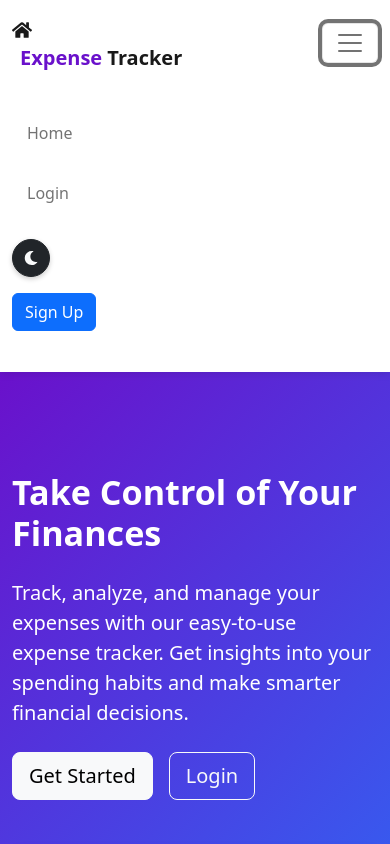
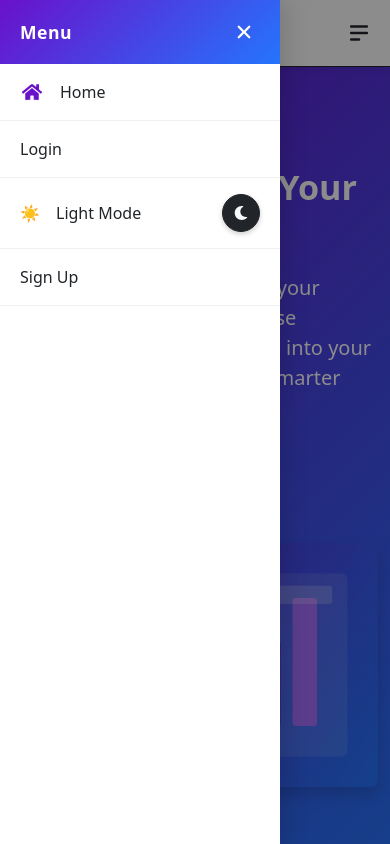
Before and after one commit to nikhilanand07/expense-tracker, a React (Create React App) app in the folder frontend/: page / in a window 390 px wide. Both pictures are taken after a click on the button "Open menu". Shown: the top 844 px of the page. Built offline with nearby package versions, Linux system fonts and the light colour scheme; no server answers.

Commit message:
fixed mobile issue

```diff
--- a/frontend/src/components/Header.css
+++ b/frontend/src/components/Header.css
@@ -1,4 +1,4 @@
-/* Dashboard Icon Styling */
+/* ── Dashboard Icon ── */
 .dashboard-icon-container {
   position: relative;
   width: 40px;
@@ -37,40 +37,25 @@
   background-color: rgba(255, 255, 255, 0.1);
 }
 
-.dashboard-icon {
-  font-size: 16px;
-}
+.dashboard-icon { font-size: 16px; }
+.dashboard-icon-container.light .dashboard-icon { color: #6a11cb; }
+.dashboard-icon-container.dark  .dashboard-icon { color: #ffffff; }
 
-.dashboard-icon-container.light .dashboard-icon {
-  color: #6a11cb;
-}
-
-.dashboard-icon-container.dark .dashboard-icon {
-  color: #ffffff;
-}
-
-/* Navbar styling enhancements */
+/* ── Navbar ── */
 .navbar {
   border-bottom: 1px solid;
   transition: all 0.3s ease;
 }
+.navbar.bg-light { border-bottom-color: #e0e0e0; }
+.navbar.bg-dark  { border-bottom-color: #333333; }
 
-.navbar.bg-light {
-  border-bottom-color: #e0e0e0;
-}
-
-.navbar.bg-dark {
-  border-bottom-color: #333333;
-}
-
-/* Button hover effects */
+/* ── Desktop nav hover effects ── */
 .btn-outline-dark:hover,
 .btn-outline-light:hover {
   transform: translateY(-1px);
   transition: all 0.2s ease;
 }
 
-/* Nav link hover effects */
 .nav-link {
   position: relative;
   transition: all 0.2s ease;
@@ -88,6 +73,149 @@
   transform: translateX(-50%);
 }
 
-.nav-link:hover::after {
-  width: 80%;
+.nav-link:hover::after { width: 80%; }
+
+/* ── Mobile Hamburger button ── */
+.sidebar-hamburger {
+  background: none;
+  border: none;
+  cursor: pointer;
+  padding: 6px;
+  border-radius: 6px;
+  display: flex;
+  align-items: center;
+  justify-content: center;
+  color: inherit;
+  transition: background 0.2s;
 }
+.sidebar-hamburger:hover { background: rgba(128, 128, 128, 0.15); }
+
+/* ── Backdrop overlay ── */
+.sidebar-backdrop {
+  position: fixed;
+  inset: 0;
+  background: rgba(0, 0, 0, 0.45);
+  z-index: 1040;
+  opacity: 0;
+  pointer-events: none;
+  transition: opacity 0.3s ease;
+}
+.sidebar-backdrop.open {
+  opacity: 1;
+  pointer-events: all;
+}
+
+/* ── Sidebar drawer ── */
+.mobile-sidebar {
+  position: fixed;
+  top: 0;
+  left: 0;
+  width: 280px;
+  height: 100dvh;
+  z-index: 1050;
+  transform: translateX(-100%);
+  transition: transform 0.3s cubic-bezier(0.4, 0, 0.2, 1);
+  display: flex;
+  flex-direction: column;
+  background: #ffffff;
+  box-shadow: 4px 0 24px rgba(0, 0, 0, 0.15);
+  overflow-y: auto;
+}
+.mobile-sidebar.dark {
+  background: #1a1a2e;
+  color: #f0f0f0;
+}
+.mobile-sidebar.open {
+  transform: translateX(0);
+}
+
+/* Sidebar header (green bar like Cricbuzz) */
+.sidebar-header {
+  display: flex;
+  align-items: center;
+  justify-content: space-between;
+  padding: 16px 20px;
+  background: linear-gradient(135deg, #6a11cb, #2575fc);
+  flex-shrink: 0;
+}
+.sidebar-title {
+  font-size: 1.1rem;
+  font-weight: 700;
+  color: #ffffff;
+  letter-spacing: 0.5px;
+}
+.sidebar-close {
+  background: none;
+  border: none;
+  color: #ffffff;
+  cursor: pointer;
+  padding: 4px;
+  border-radius: 50%;
+  display: flex;
+  align-items: center;
+  justify-content: center;
+  transition: background 0.2s;
+}
+.sidebar-close:hover { background: rgba(255, 255, 255, 0.2); }
+
+/* Sidebar body */
+.sidebar-body {
+  flex: 1;
+  display: flex;
+  flex-direction: column;
+}
+
+/* Individual sidebar item */
+.sidebar-item {
+  display: flex;
+  align-items: center;
+  gap: 16px;
+  padding: 16px 20px;
+  font-size: 1rem;
+  font-weight: 500;
+  text-decoration: none;
+  color: inherit;
+  border-bottom: 1px solid rgba(128, 128, 128, 0.12);
+  transition: background 0.15s;
+  background: none;
+  border-left: none;
+  border-top: none;
+  border-right: none;
+  width: 100%;
+  text-align: left;
+  cursor: pointer;
+}
+.sidebar-item:hover {
+  background: rgba(106, 17, 203, 0.07);
+  color: #6a11cb;
+  text-decoration: none;
+}
+.mobile-sidebar.dark .sidebar-item { color: #f0f0f0; }
+.mobile-sidebar.dark .sidebar-item:hover { background: rgba(255,255,255,0.07); color: #c084fc; }
+
+/* Icon inside items */
+.sidebar-icon {
+  font-size: 18px;
+  width: 24px;
+  text-align: center;
+  flex-shrink: 0;
+  color: #6a11cb;
+}
+.mobile-sidebar.dark .sidebar-icon { color: #c084fc; }
+
+/* Items with a right-side control (currency, theme) */
+.sidebar-item--control {
+  justify-content: flex-start;
+}
+.sidebar-item--control .sidebar-control-value {
+  margin-left: auto;
+}
+
+/* Logout item */
+.sidebar-item--logout {
+  color: #dc3545;
+  margin-top: auto;
+  border-bottom: none;
+}
+.sidebar-item--logout .sidebar-icon { color: #dc3545; }
+.sidebar-item--logout:hover { background: rgba(220, 53, 69, 0.07); color: #dc3545; }
--- a/frontend/src/components/Header.js
+++ b/frontend/src/components/Header.js
@@ -5,161 +5,175 @@ import { useAuth } from '../context/AuthContext';
 import { useTheme } from '../context/ThemeContext';
 import CurrencySelector from './CurrencySelector';
 import ThemeToggle from './ThemeToggle';
-import { FaBrain, FaHome, FaUsers } from 'react-icons/fa';
+import { FaBrain, FaHome, FaUsers, FaSignOutAlt, FaChartLine } from 'react-icons/fa';
+import { HiMenuAlt2 } from 'react-icons/hi';
+import { IoClose } from 'react-icons/io5';
+import './Header.css';
 
 const Header = () => {
   const { user, logout } = useAuth();
   const { darkMode } = useTheme();
   const navigate = useNavigate();
   const location = useLocation();
-  const [expanded, setExpanded] = useState(false);
+  const [sidebarOpen, setSidebarOpen] = useState(false);
 
-  // Check if the current route is the insights page
-  const isInsightsPage = location.pathname === '/insights';
-
-  // Close navbar when route changes
+  // Close sidebar on route change
   useEffect(() => {
-    setExpanded(false);
+    setSidebarOpen(false);
   }, [location.pathname]);
 
+  // Prevent body scroll when sidebar is open
+  useEffect(() => {
+    if (sidebarOpen) {
+      document.body.style.overflow = 'hidden';
+    } else {
+      document.body.style.overflow = '';
+    }
+    return () => { document.body.style.overflow = ''; };
+  }, [sidebarOpen]);
+
   const handleLogout = () => {
+    setSidebarOpen(false);
     logout();
     navigate('/');
   };
 
   return (
+    <>
+      {/* ── Sidebar backdrop ── */}
+      <div
+        className={`sidebar-backdrop ${sidebarOpen ? 'open' : ''}`}
+        onClick={() => setSidebarOpen(false)}
+      />
+
+      {/* ── Slide-in sidebar ── */}
+      <div className={`mobile-sidebar ${sidebarOpen ? 'open' : ''} ${darkMode ? 'dark' : ''}`}>
+        {/* Header */}
+        <div className="sidebar-header">
+          <span className="sidebar-title">Menu</span>
+          <button className="sidebar-close" onClick={() => setSidebarOpen(false)} aria-label="Close menu">
+            <IoClose size={24} />
+          </button>
+        </div>
+
+        {/* Nav items */}
+        <div className="sidebar-body">
+          {user ? (
+            <>
+              <Link to="/groups" className="sidebar-item" onClick={() => setSidebarOpen(false)}>
+                <FaUsers className="sidebar-icon" />
+                <span>Groups</span>
+              </Link>
+
+              <Link to="/insights" className="sidebar-item" onClick={() => setSidebarOpen(false)}>
+                <FaBrain className="sidebar-icon" />
+                <span>Insights</span>
+              </Link>
+
+              <div className="sidebar-item sidebar-item--control">
+                <FaChartLine className="sidebar-icon" />
+                <span>Currency</span>
+                <div className="sidebar-control-value">
+                  <CurrencySelector />
+                </div>
+              </div>
+
+              <div className="sidebar-item sidebar-item--control">
+                <span className="sidebar-icon" style={{ fontSize: '18px' }}>
+                  {darkMode ? '🌙' : '☀️'}
+                </span>
+                <span>{darkMode ? 'Dark Mode' : 'Light Mode'}</span>
+                <div className="sidebar-control-value">
+                  <ThemeToggle />
+                </div>
+              </div>
+
+              <button className="sidebar-item sidebar-item--logout" onClick={handleLogout}>
+                <FaSignOutAlt className="sidebar-icon" />
+                <span>Logout</span>
+              </button>
+            </>
+          ) : (
+            <>
+              <Link to="/" className="sidebar-item" onClick={() => setSidebarOpen(false)}>
+                <FaHome className="sidebar-icon" />
+                <span>Home</span>
+              </Link>
+              <Link to="/login" className="sidebar-item" onClick={() => setSidebarOpen(false)}>
+                <span>Login</span>
+              </Link>
+              <div className="sidebar-item sidebar-item--control">
+                <span>{darkMode ? '🌙' : '☀️'}</span>
+                <span>{darkMode ? 'Dark Mode' : 'Light Mode'}</span>
+                <div className="sidebar-control-value">
+                  <ThemeToggle />
+                </div>
+              </div>
+              <Link to="/signup" className="sidebar-item" onClick={() => setSidebarOpen(false)}>
+                <span>Sign Up</span>
+              </Link>
+            </>
+          )}
+        </div>
+      </div>
+
+      {/* ── Top Navbar ── */}
       <Navbar
         bg={darkMode ? 'dark' : 'white'}
         variant={darkMode ? 'dark' : 'light'}
-      expand="lg"
-      expanded={expanded}
-      onToggle={(expanded) => setExpanded(expanded)}
         className={`navbar ${darkMode ? 'navbar-dark' : ''}`}
       >
         <Container>
-        <Navbar.Brand as={Link} to="/" className="fw-bold">
+          {/* Brand */}
+          <Navbar.Brand as={Link} to="/" className="fw-bold d-flex align-items-center">
             <div className={`dashboard-icon-container ${darkMode ? 'dark' : 'light'}`}>
               <div className="dashboard-icon-gradient"></div>
               <div className="dashboard-icon-circle">
                 <FaHome className="dashboard-icon" />
               </div>
             </div>
-          <span className="ms-2" style={{ color: darkMode ? '#a66eff' : '#6a11cb' }}>Expense</span> Tracker
+            <span className="ms-2" style={{ color: darkMode ? '#a66eff' : '#6a11cb' }}>Expense</span>&nbsp;Tracker
           </Navbar.Brand>
-        <Navbar.Toggle aria-controls="basic-navbar-nav" />
-        <Navbar.Collapse id="basic-navbar-nav">
-          <Nav className="ms-auto mobile-nav">
+
+          {/* Desktop nav links (hidden on mobile) */}
+          <Nav className="ms-auto d-none d-lg-flex align-items-center gap-2">
             {user ? (
               <>
-                <Nav.Link as={Link} to="/dashboard" className="my-2 my-lg-0" onClick={() => setExpanded(false)}>
-                  Dashboard
-                </Nav.Link>
-
-                {/* Groups Link */}
-                <Nav.Link as={Link} to="/groups" className="my-2 my-lg-0" onClick={() => setExpanded(false)}>
+                <Nav.Link as={Link} to="/groups">
                   <FaUsers className="me-1" /> Groups
                 </Nav.Link>
-
-                {/* Enhanced AI-themed Insights Link */}
-                <Nav.Link
-                  as={Link}
-                  to="/insights"
-                  onClick={() => setExpanded(false)}
-                  className={`insights-link my-2 my-lg-0 ${isInsightsPage ? 'active' : ''}`}
-                  style={{
-                    background: isInsightsPage
-                      ? 'linear-gradient(90deg, #6a11cb 0%, #2575fc 100%)'
-                      : 'linear-gradient(90deg, #8e2de2 0%, #4a00e0 100%)',
-                    color: '#fff',
-                    borderRadius: '20px',
-                    padding: '6px 15px',
-                    margin: '8px 5px',
-                    display: 'flex',
-                    alignItems: 'center',
-                    gap: '5px',
-                    boxShadow: darkMode
-                      ? '0 4px 6px rgba(255, 255, 255, 0.08), 0 1px 3px rgba(255, 255, 255, 0.05)'
-                      : '0 4px 6px rgba(50, 50, 93, 0.11), 0 1px 3px rgba(0, 0, 0, 0.08)',
-                    transition: 'all 0.3s ease',
-                    fontWeight: '500'
-                  }}
-                  onMouseEnter={(e) => {
-                    e.currentTarget.style.transform = 'translateY(-2px)';
-                    e.currentTarget.style.boxShadow = darkMode
-                      ? '0 7px 14px rgba(255, 255, 255, 0.08), 0 3px 6px rgba(255, 255, 255, 0.05)'
-                      : '0 7px 14px rgba(50, 50, 93, 0.1), 0 3px 6px rgba(0, 0, 0, 0.08)';
-                  }}
-                  onMouseLeave={(e) => {
-                    e.currentTarget.style.transform = 'translateY(0)';
-                    e.currentTarget.style.boxShadow = darkMode
-                      ? '0 4px 6px rgba(255, 255, 255, 0.08), 0 1px 3px rgba(255, 255, 255, 0.05)'
-                      : '0 4px 6px rgba(50, 50, 93, 0.11), 0 1px 3px rgba(0, 0, 0, 0.08)';
-                  }}
-                >
-                  <FaBrain style={{ fontSize: '16px' }} />
-                  <span>AI Insights</span>
-                  <div
-                    className="pulse-effect"
-                    style={{
-                      width: '8px',
-                      height: '8px',
-                      backgroundColor: '#4ade80',
-                      borderRadius: '50%',
-                      marginLeft: '5px',
-                      position: 'relative'
-                    }}
-                  />
+                <Nav.Link as={Link} to="/insights">
+                  <FaBrain className="me-1" /> Insights
                 </Nav.Link>
-
-                <div className="d-flex flex-column flex-lg-row align-items-start align-items-lg-center mt-2 mt-lg-0">
-                  {user && (
-                    <div className="d-flex align-items-center my-2 my-lg-0 mx-lg-2">
                 <CurrencySelector />
-                    </div>
-                  )}
-                  <div className="my-2 my-lg-0 mx-lg-2">
                 <ThemeToggle />
-                  </div>
-                  <Button
-                    variant={darkMode ? "outline-light" : "outline-danger"}
-                    className="my-2 my-lg-0 ms-lg-2"
-                    onClick={() => {
-                      setExpanded(false);
-                      handleLogout();
-                    }}
-                  >
+                <Button variant={darkMode ? 'outline-light' : 'outline-danger'} onClick={handleLogout}>
                   Logout
                 </Button>
-                </div>
               </>
             ) : (
               <>
-                <Nav.Link as={Link} to="/" className="my-2 my-lg-0" onClick={() => setExpanded(false)}>
-                  Home
-                </Nav.Link>
-                <Nav.Link as={Link} to="/login" className="my-2 my-lg-0" onClick={() => setExpanded(false)}>
-                  Login
-                </Nav.Link>
-                <div className="d-flex flex-column flex-lg-row align-items-start align-items-lg-center mt-2 mt-lg-0">
-                  <div className="my-2 my-lg-0 mx-lg-2">
+                <Nav.Link as={Link} to="/">Home</Nav.Link>
+                <Nav.Link as={Link} to="/login">Login</Nav.Link>
                 <ThemeToggle />
-                  </div>
-                  <Button
-                    variant={darkMode ? "light" : "primary"}
-                    className="my-2 my-lg-0 ms-lg-2"
-                    as={Link}
-                    to="/signup"
-                    onClick={() => setExpanded(false)}
-                  >
+                <Button variant={darkMode ? 'light' : 'primary'} as={Link} to="/signup">
                   Sign Up
                 </Button>
-                </div>
               </>
             )}
           </Nav>
-        </Navbar.Collapse>
+
+          {/* Mobile hamburger button (hidden on desktop) */}
+          <button
+            className="d-lg-none sidebar-hamburger"
+            onClick={() => setSidebarOpen(true)}
+            aria-label="Open menu"
+          >
+            <HiMenuAlt2 size={26} />
+          </button>
         </Container>
       </Navbar>
+    </>
   );
 };
 
--- a/frontend/src/pages/CreateBill.js
+++ b/frontend/src/pages/CreateBill.js
@@ -5,6 +5,7 @@ import { useGroups } from '../context/GroupContext';
 import { useAuth } from '../context/AuthContext';
 import { useTheme } from '../context/ThemeContext';
 import { FaReceipt, FaArrowLeft, FaEquals, FaUserEdit } from 'react-icons/fa';
+import { formatAmount, getCurrencySymbol } from '../utils/currencyUtils';
 
 const CreateBill = () => {
   const { id: groupId } = useParams();
@@ -196,7 +197,7 @@ const CreateBill = () => {
                     <Form.Group className="mb-3">
                       <Form.Label>Amount*</Form.Label>
                       <InputGroup>
-                        <InputGroup.Text className={darkMode ? 'bg-dark text-white border-secondary' : ''}>$</InputGroup.Text>
+                        <InputGroup.Text className={darkMode ? 'bg-dark text-white border-secondary' : ''}>{getCurrencySymbol(user?.currency)}</InputGroup.Text>
                         <Form.Control
                           type="number"
                           step="0.01"
@@ -329,7 +330,7 @@ const CreateBill = () => {
                             className="ms-2"
                             pill
                           >
-                            {remainingAmount < 0 ? 'Over-allocated' : 'Under-allocated'}: ${Math.abs(remainingAmount).toFixed(2)}
+                            {remainingAmount < 0 ? 'Over-allocated' : 'Under-allocated'}: {formatAmount(Math.abs(remainingAmount), user?.currency)}
                           </Badge>
                         )}
                       </div>
@@ -350,10 +351,10 @@ const CreateBill = () => {
                             )}
                           </div>
                           {formData.splitType === 'equal' ? (
-                            <div>${share.amount.toFixed(2)}</div>
+                            <div>{formatAmount(share.amount, user?.currency)}</div>
                           ) : (
                             <InputGroup className="w-auto">
-                              <InputGroup.Text className={darkMode ? 'bg-dark text-white border-secondary' : ''}>$</InputGroup.Text>
+                              <InputGroup.Text className={darkMode ? 'bg-dark text-white border-secondary' : ''}>{getCurrencySymbol(user?.currency)}</InputGroup.Text>
                               <Form.Control
                                 type="number"
                                 step="0.01"
--- a/frontend/src/pages/Dashboard.js
+++ b/frontend/src/pages/Dashboard.js
@@ -247,8 +247,8 @@ const Dashboard = () => {
     <Container className="dashboard-container py-4">
       <div className="d-flex justify-content-between align-items-center mb-4">
         <h2>My Expenses</h2>
-        <Button as={Link} to="/add-expense" variant="primary" className="d-flex align-items-center">
-          <FaPlus className="me-2" /> <span className="d-none d-sm-inline">Add New Expense</span>
+        <Button as={Link} to="/add-expense" variant="primary" className="d-flex align-items-center justify-content-center">
+          <FaPlus className="me-sm-2" /> <span className="d-none d-sm-inline">Add New Expense</span>
         </Button>
       </div>
 
--- a/frontend/src/pages/GroupDetail.js
+++ b/frontend/src/pages/GroupDetail.js
@@ -5,6 +5,7 @@ import { useGroups } from '../context/GroupContext';
 import { useAuth } from '../context/AuthContext';
 import { useTheme } from '../context/ThemeContext';
 import { FaUsers, FaArrowLeft, FaPlus, FaUserPlus, FaReceipt, FaCheck, FaTimes } from 'react-icons/fa';
+import { formatAmount } from '../utils/currencyUtils';
 
 const GroupDetail = () => {
   const { id } = useParams();
@@ -183,7 +184,7 @@ const GroupDetail = () => {
               <div className="d-flex justify-content-between align-items-center">
                 <div>
                   <h6 className="mb-0 text-white-50">You Owe</h6>
-                  <h3 className="mb-0 text-white">${youOwe.toFixed(2)}</h3>
+                  <h3 className="mb-0 text-white">{formatAmount(youOwe, user?.currency)}</h3>
                 </div>
               </div>
             </Card.Body>
@@ -195,7 +196,7 @@ const GroupDetail = () => {
               <div className="d-flex justify-content-between align-items-center">
                 <div>
                   <h6 className="mb-0 text-white-50">Others Owe You</h6>
-                  <h3 className="mb-0 text-white">${owedToYou.toFixed(2)}</h3>
+                  <h3 className="mb-0 text-white">{formatAmount(owedToYou, user?.currency)}</h3>
                 </div>
               </div>
             </Card.Body>
@@ -316,7 +317,7 @@ const GroupDetail = () => {
                       <Row>
                         <Col md={6}>
                           <p className="mb-1">
-                            <strong>Amount:</strong> ${bill.amount.toFixed(2)}
+                            <strong>Amount:</strong> {formatAmount(bill.amount, user?.currency)}
                           </p>
                           <p className="mb-1">
                             <strong>Category:</strong> {bill.category}
@@ -344,7 +345,7 @@ const GroupDetail = () => {
                                 <div>
                                   {share.user.first_name} {share.user.last_name}
                                   <span className="ms-2 text-muted small">
-                                    (${share.amount.toFixed(2)})
+                                    ({formatAmount(share.amount, user?.currency)})
                                   </span>
                                 </div>
                                 {share.paid ? (
```
Lines whose indentation alone changed are shown as unchanged.
